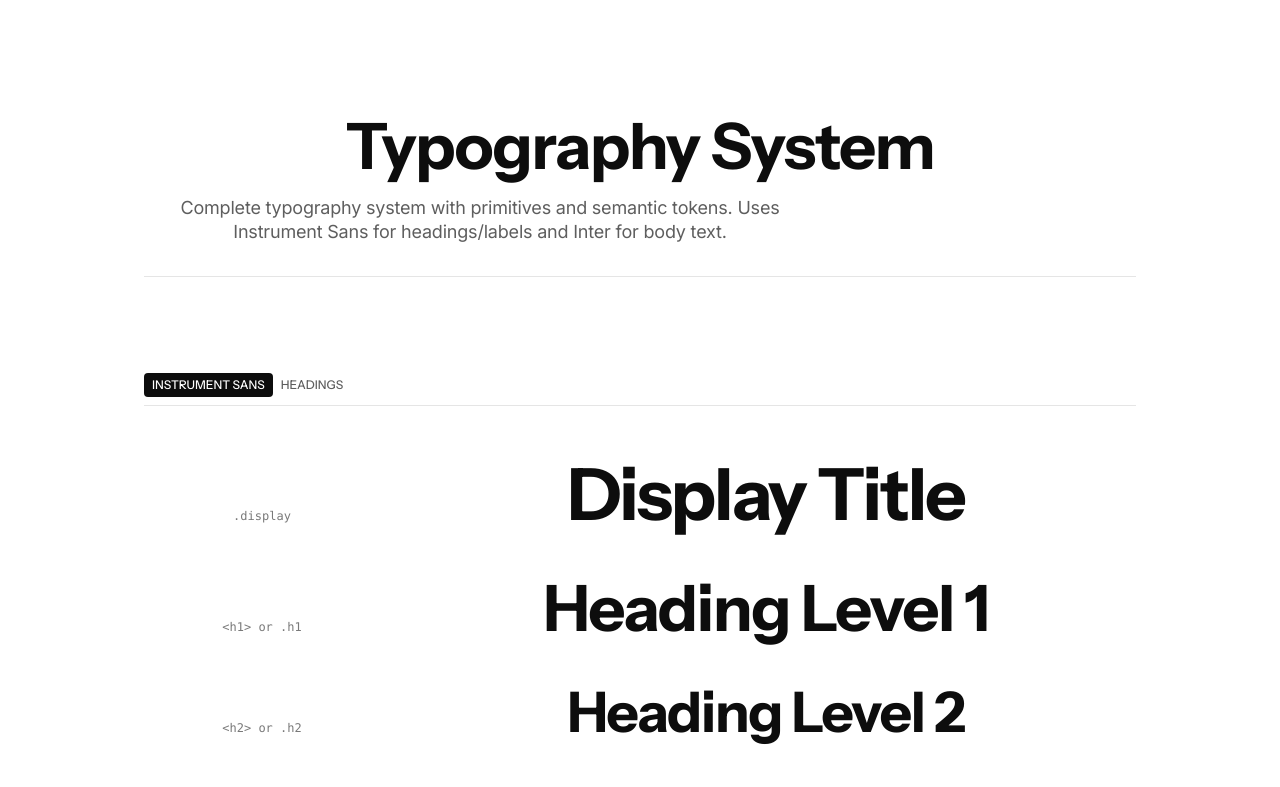
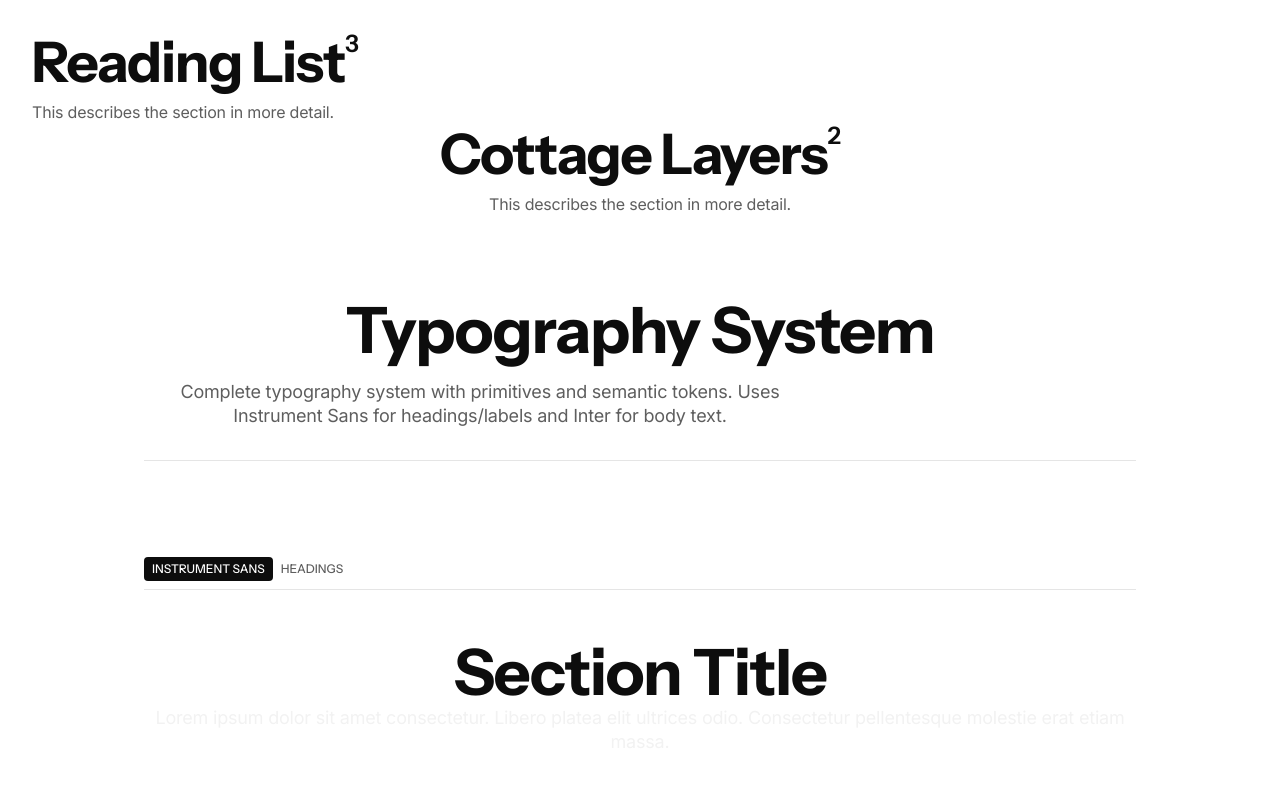
Before and after one commit to barthkosi/vite-template-with-semantic-styling, a React (Vite) app: page / in a window 1280 px wide. Shown: the top 787 px of the page. Built offline with nearby package versions, Linux system fonts and the light colour scheme.

Commit message:
Add InfoBlock and InfoBlockCentered components
Introduced two new components, InfoBlock and InfoBlockCentered, for displaying titled information blocks with a number and description. Updated App.tsx to use these components and added example usage to the main layout.

```diff
--- a/src/App.tsx
+++ b/src/App.tsx
@@ -1,6 +1,9 @@
 import { useEffect } from "react";
 import "./index.css";
 import "./App.css";
+import InfoBlock from "@/components/infoblock"
+import InfoBlockCentered from "@/components/InfoBlockCentered"
+
 
 const ColorBox = ({
   label,
@@ -46,6 +49,21 @@ function App() {
 
   return (
     <>
+    <div>
+      <InfoBlock
+        title="Reading List"
+        number={3}
+        description="This describes the section in more detail."
+      />
+    </div>
+
+    <div>
+      <InfoBlockCentered
+        title="Cottage Layers"
+        number={2}
+        description="This describes the section in more detail."
+      />
+    </div>
 
       <main className="min-h-screen bg-background text-foreground p-8 md:p-20 max-w-6xl mx-auto space-y-24">
 
@@ -65,6 +83,11 @@ function App() {
               INSTRUMENT SANS
             </span>
             <span className="label-xs text-[var(--content-secondary)]">HEADINGS</span>
+          </div>
+
+          <div className="gap-2 pb-2">
+            <h1>Section Title</h1>
+            <p className="body-l">Lorem ipsum dolor sit amet consectetur. Libero platea elit ultrices odio. Consectetur pellentesque molestie erat etiam massa.</p>
           </div>
 
           <div className="space-y-10">
--- /dev/null
+++ b/src/components/InfoBlockCentered.tsx
@@ -0,0 +1,20 @@
+type InfoBlockProps = {
+  title: string
+  number: string | number
+  description: string
+}
+
+export default function InfoBlockCentered({ title, number, description }: InfoBlockProps) {
+  return (
+    <div className="flex flex-col items-center gap-2 text-center">
+      <div className="flex items-start gap-0">
+        <h2>{title}</h2>
+        <span className="h6 text-[var(--content-primary)]">{number}</span>
+      </div>
+
+      <p className="body-m text-[var(--content-secondary)]">
+        {description}
+      </p>
+    </div>
+  )
+}
--- /dev/null
+++ b/src/components/Infoblock.tsx
@@ -0,0 +1,20 @@
+type InfoBlockProps = {
+    title: string
+    number: string | number
+    description: string
+  }
+
+  export default function InfoBlock({ title, number, description }: InfoBlockProps) {
+    return (
+      <div className="flex flex-col items-start gap-2">
+        <div className="flex items-start gap-0">
+          <h2>{title}</h2>
+          <span className="h6 text-[var(--content-primary)]">{number}</span>
+        </div>
+
+        <p className="body-m text-[var(--content-secondary)]">
+          {description}
+        </p>
+      </div>
+    )
+  }
```
